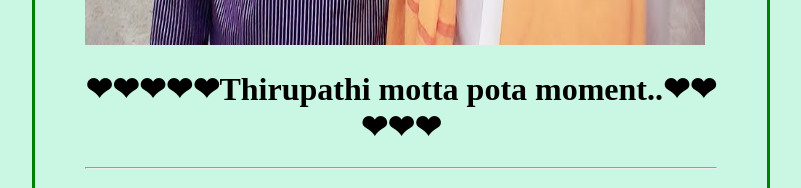
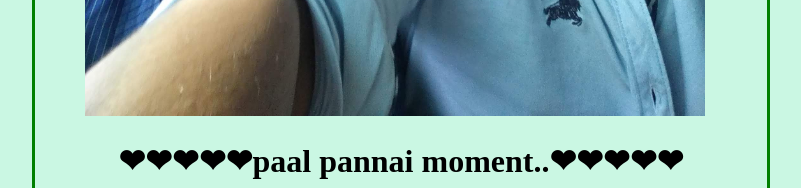
Before and after one commit to praveen366188/vigneshBdayyy2021, a plain HTML site: page index.html in a window 1280 px wide. Shown: the part 6527-6715 px from the top of the page, without its empty margins (239-1040 px from the left). Drawn offline with Linux system fonts and the light colour scheme.

Commit message:
Update index.html

```diff
--- a/index.html
+++ b/index.html
@@ -45,9 +45,7 @@
 <h1>❤❤❤❤❤padi padi ya eruna moment. na ninache ennada vignesh eppidi era porannu.. but unakku munnadi na tired aagi okkanduthu mokka vaanguna moment.❤❤❤❤❤</h1>
 <hr>
 
-<img src="images\6.jpg" class="asdsadq3r43241414" alt="cake-image" >
-<h1>❤❤❤❤❤Thirupathi motta pota moment..❤❤❤❤❤</h1>
-<hr>
+
 
 
 <h1>Ondraga sernthu okkandu pona IV gal</h1>
```
